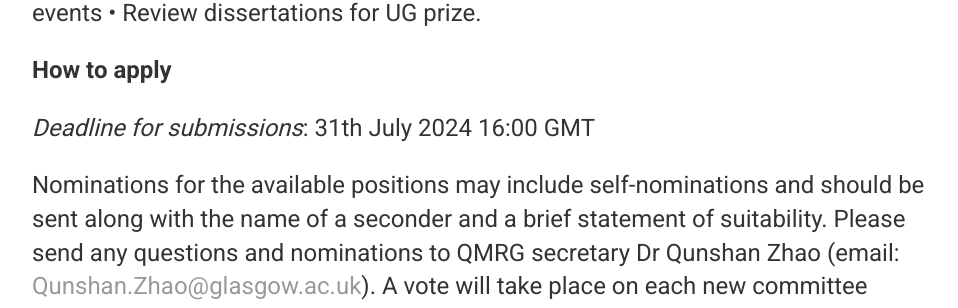
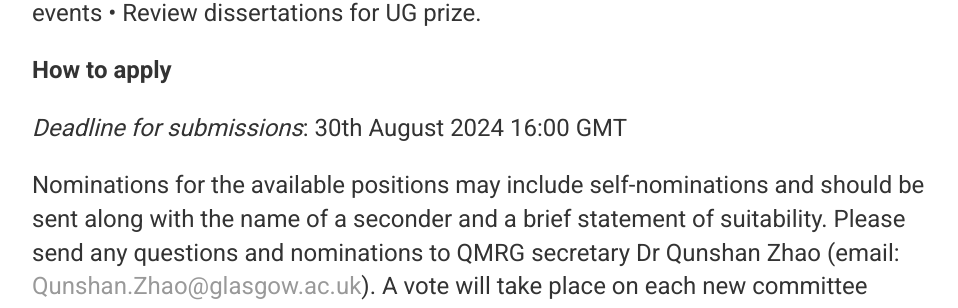
Before and after one commit to qmrg/qmrg.github.io, a Jekyll site: the page built from _posts/2024-06-24-Diveristy_post.md, in a window 1280 px wide. Shown: the part 827-1135 px from the top of the page, without its empty margins (160-1118 px from the left). Built offline with Jekyll 4.4.1, drawn with Linux system fonts in a browser that asks for light colours.

Commit message:
Update 2024-06-24-Diveristy_post.md

```diff
--- a/_posts/2024-06-24-Diveristy_post.md
+++ b/_posts/2024-06-24-Diveristy_post.md
@@ -27,7 +27,7 @@
 
 **How to apply**
 
-*Deadline for submissions*: 31th July 2024 16:00 GMT
+*Deadline for submissions*: 30th August 2024 16:00 GMT
 
 Nominations for the available positions may include self-nominations and
 should be sent along with the name of a seconder and a brief statement
```
